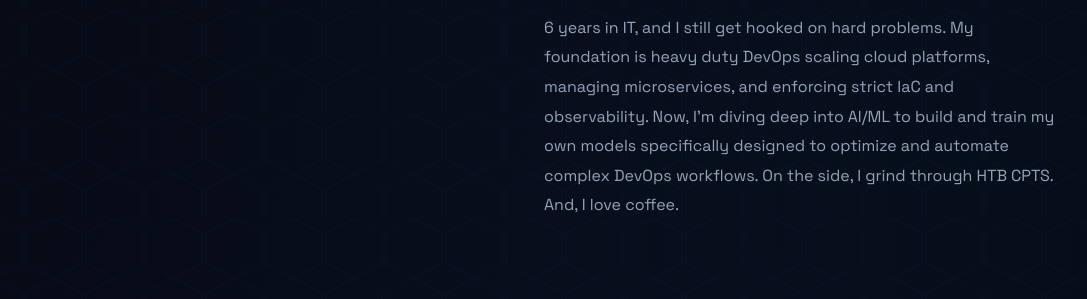
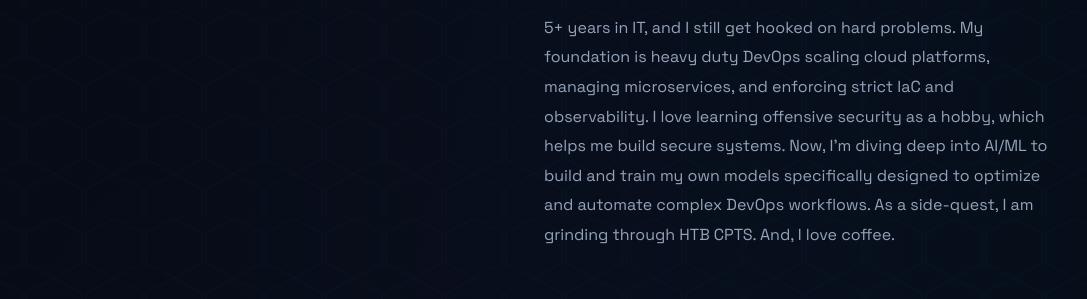
Before and after one commit to awab-hassan/awab-hassan.github.io, a plain HTML site: page index.html in a window 1280 px wide. Shown: the part 1552-1851 px from the top of the page, without its empty margins (96-1183 px from the left). Drawn offline with nearby package versions, Linux system fonts and the light colour scheme; animation ran at ten frames a second.

```diff
--- a/index.html
+++ b/index.html
@@ -114,7 +114,7 @@
           <p class="about__text">As a DevOps Mentor at MLSA UET Lahore New Campus, I design and deliver hands-on training that turns aspiring engineers into job-ready practitioners. Across 50+ hours of instruction, I guide cohorts through Linux internals, system administration, container orchestration, and CI/CD designs. My focus is translating complex infrastructure concepts into practical skill, preparing students for industry and DevOps roles.</p>
 
           <h2 class="about__subtitle">My Journey</h2>
-          <p class="about__text">6 years in IT, and I still get hooked on hard problems. My foundation is heavy duty DevOps scaling cloud platforms, managing microservices, and enforcing strict IaC and observability. Now, I’m diving deep into AI/ML to build and train my own models specifically designed to optimize and automate complex DevOps workflows. On the side, I grind through HTB CPTS. And, I love coffee.</p>
+          <p class="about__text">5+ years in IT, and I still get hooked on hard problems. My foundation is heavy duty DevOps scaling cloud platforms, managing microservices, and enforcing strict IaC and observability. I love learning offensive security as a hobby, which helps me build secure systems. Now, I’m diving deep into AI/ML to build and train my own models specifically designed to optimize and automate complex DevOps workflows. As a side-quest, I am grinding through HTB CPTS. And, I love coffee.</p>
         </div>
       </div>
     </section>
```
